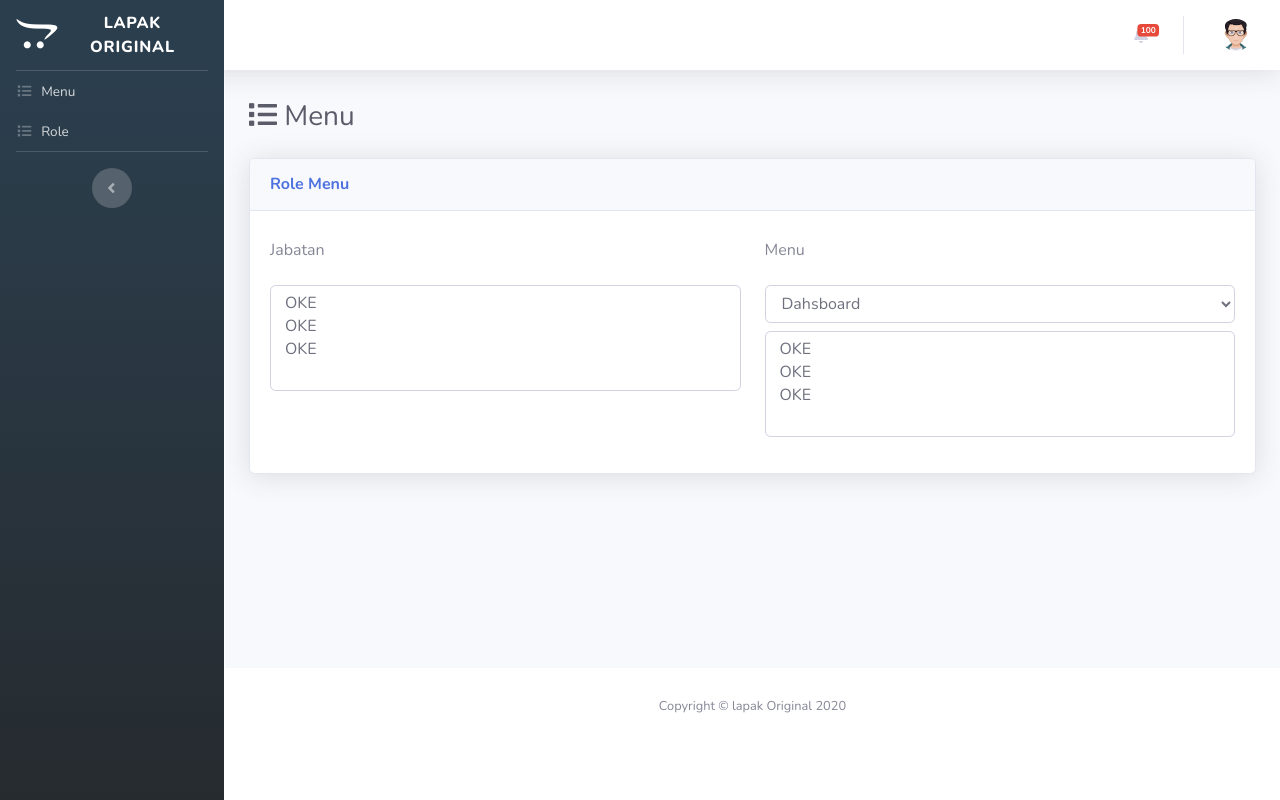
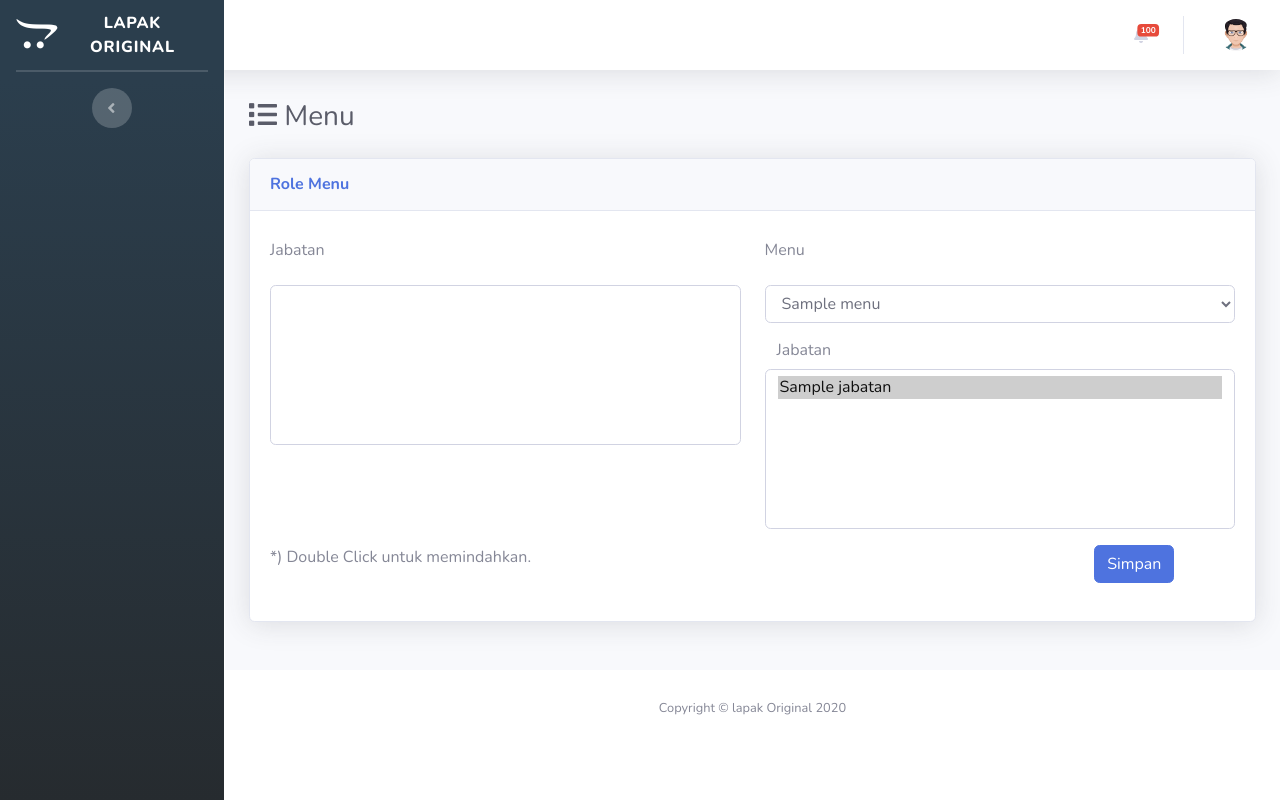
Before and after one commit to WillyFaq/lapakoriginal, a CodeIgniter app: page /database/index.php/menu/role in a window 1280 px wide. Run offline with CodeIgniter, Linux system fonts and the light colour scheme; the visitor is signed in with stand-in values (Sample User, id 1); tables that the repository leaves empty or names only in its code hold one stand-in row (values such as "Sample post"); lists and menus that the app fills with data are empty.

Commit message:
new repo

```diff
--- a/application/controllers/Menu.php
+++ b/application/controllers/Menu.php
@@ -10,6 +10,7 @@ class Menu extends CI_Controller {
 	public function __construct() {
 		parent::__construct();
 		$this->load->model("Menu_model", "", TRUE);
+		$this->load->model("User_model", "", TRUE);
 	}
 
 	public function gen_table()
@@ -162,7 +163,57 @@ class Menu extends CI_Controller {
 						"ket" => "Role",
 						"role" => "menu/update_role"
 						);
+		$data['jabatan_all'] = $this->User_model->get_all_jabatan()->result();
+		$data['menu_all'] = $this->Menu_model->get_all()->result();
 		$this->load->view('index', $data);
+	}
+
+	public function load_jabatan_role($id_menu)
+	{
+		$data = [];
+		$ret = '<select class="form-control" name="role[]" id="cb_role" multiple style="height: 160px;" ondblclick="hapus_role(this)">';
+		$q = $this->Menu_model->get_role($id_menu);
+		$res = $q->result();
+		$id_jbt = [];
+		foreach ($res as $row) {
+			$ret .= "<option value='$row->id_jabatan' selected >$row->nama_jabatan</option>";
+			$id_jbt[] = $row->id_jabatan;
+		}
+		$ret .= '</select>';
+		$data['jabatan2'] =  $ret;
+
+		$ret = '<select class="form-control" name="jabatan" id="list-jabatan" multiple style="height: 160px;" ondblclick="hapus_jabatan(this)">';
+		$q2  = $this->User_model->get_all_jabatan();
+		if(!empty($id_jbt)){
+			$q2  = $this->Menu_model->get_jabatan_role($id_jbt);
+		}
+		$res2 = $q2->result();
+		foreach ($res2 as $row) {
+			$ret .= "<option value='$row->id_jabatan' selected >$row->nama_jabatan</option>";
+		}
+		$ret .= '</select>';
+		$data['jabatan1'] =  $ret;
+		//print_pre($data);
+		echo json_encode($data);
+	}
+
+	public function update_role()
+	{
+		$role = $this->input->post("role");
+		$data = [];
+		foreach ($role as $k => $v) {
+			$data[$k]['id_jabatan'] = $v;
+			$data[$k]['id_menu'] = $this->input->post('menu');
+			$data[$k]['access'] = "CRUD";
+			$data[$k]['sts_role'] = "1";
+		}
+		if($this->Menu_model->add_role($data)){
+			alert_notif("success");
+			redirect('menu/role');
+		}else{
+			alert_notif("danger");
+			redirect('menu/ubah/'.e_url($id));
+		}
 	}
 }
 
--- a/application/controllers/Pengiriman.php
+++ b/application/controllers/Pengiriman.php
@@ -32,8 +32,10 @@ class Pengiriman extends CI_Controller {
 
 			foreach ($res as $row){
 				$sts = '<span class="badge badge-success">Sudah dikirim</span>';
+				$btn_update = anchor('pengiriman/ubah/'.e_url($row->id_pengiriman),'<span class="fa fa-check"></span>',array( 'title' => 'Ubah', 'class' => 'btn btn-success btn-xs', 'data-toggle' => 'tooltip'));
 				if($row->status_pengiriman==1){
 					$sts = '<span class="badge badge-info">Sudah diterima</span>';
+					$btn_update = '';
 				}
 				$this->table->add_row(	++$i,
 							$row->id_transaksi,
@@ -45,7 +47,7 @@ class Pengiriman extends CI_Controller {
 							$sts,
 							anchor('pengiriman/detail/'.e_url($row->id_pengiriman),'<span class="fa fa-eye"></span>',array( 'title' => 'Detail', 'class' => 'btn btn-warning btn-xs', 'data-toggle' => 'tooltip'))
 							.'&nbsp;'.
-							anchor('pengiriman/ubah/'.e_url($row->id_pengiriman),'<span class="fa fa-check"></span>',array( 'title' => 'Ubah', 'class' => 'btn btn-success btn-xs', 'data-toggle' => 'tooltip'))
+							$btn_update
 						);
 			}
 		}
--- a/application/models/Menu_model.php
+++ b/application/models/Menu_model.php
@@ -9,7 +9,11 @@ class Menu_model extends CI_Model {
 	}
 
 	var $table = 'menu';
+	var $join = 'menu_role';
+	var $join2 = 'jabatan';
 	var $pk = 'id_menu';
+	var $fk = 'id_role';
+	var $fk2 = 'id_jabatan';
 
 	public function get_all()
 	{
@@ -41,6 +45,8 @@ class Menu_model extends CI_Model {
 	{
 		$this->db->select('*');
 		$this->db->from($this->table);
+		$this->db->join($this->join, $this->join.'.'.$this->pk.' = '.$this->table.'.'.$this->pk);
+		$this->db->join($this->join2, $this->join.'.'.$this->fk2.' = '.$this->join2.'.'.$this->fk2);
 		$this->db->where($id);
 		$this->db->order_by('order_menu', 'asc');
 		return $this->db->get();
@@ -72,6 +78,36 @@ class Menu_model extends CI_Model {
 		return $this->db->delete($this->table, array($this->pk => $id));
 	}
 
+	////////////////////////////////////////////////////////////////////////
+
+	public function get_jabatan_role($data)
+	{
+		$this->db->where_not_in($this->fk2, $data);
+		return $this->db->get($this->join2);
+	}
+
+	public function get_role($id)
+	{
+		$this->db->select('*');
+		$this->db->from($this->join);
+		$this->db->join($this->join2, $this->join.'.'.$this->fk2.' = '.$this->join2.'.'.$this->fk2);
+		$this->db->where('id_menu', $id);
+		return $this->db->get();
+	}
+
+	public function add_role($data)
+	{
+		$this->db->delete($this->join, array('id_menu' => $data[0]['id_menu']));
+		foreach ($data as $k => $v) {
+			$ret[] = $this->db->insert($this->join, $v);
+		}
+		if(in_array(false, $ret)){
+			return false;
+		}else{
+			return true;
+		}
+		//return $this->db->insert_batch($this->join, $data);
+	}
 
 }
 
--- a/application/views/menu_view.php
+++ b/application/views/menu_view.php
@@ -79,22 +79,35 @@
                        <label for="menu" class="col-sm-6 col-form-label">Menu</label>
                     </div>
                     <div class="form-group row">
+                        <?php ///print_pre($menu_all); ?>
                         <div class="col-sm-6">
-                            <select class="form-control" name="fruit" multiple>
-                                <option value="1">OKE</option>
-                                <option value="1">OKE</option>
-                                <option value="1">OKE</option>
+                            <div class="load_jabatan1">
+                                <select class="form-control" name="jabatan" id="list-jabatan" multiple style="height: 250px;">
+                                    <?php foreach($jabatan_all as $jrow): ?>
+                                    <option value="<?= $jrow->id_jabatan; ?>"><?= $jrow->nama_jabatan; ?></option>
+                                    <?php endforeach; ?>
                                 </select>
                             </div>
+                        </div>
                         <div class="col-sm-6">
-                            <select name="menu" id="menu" class="form-control mb-2">
-                                <option value="0">Dahsboard</option>
+                            <select name="menu" id="cb_menu" class="form-control mb-2">
+                                <?php foreach($menu_all as $mrow): ?>
+                                <option value="<?= $mrow->id_menu; ?>"><?= $mrow->nama_menu; ?></option>
+                                <?php endforeach; ?>
                             </select>
-                            <select class="form-control" name="fruit" multiple>
-                                <option value="1">OKE</option>
-                                <option value="1">OKE</option>
-                                <option value="1">OKE</option>
+                            <label for="role" class="col-sm-6 col-form-label">Jabatan</label>
+                            <div class="load_jabatan">
+                                <select class="form-control" name="role[]" id="cb_role" multiple style="height: 160px;">
                                 </select>
+                            </div>
+                        </div>
+                    </div>
+                    <div class="form-group row">
+                        <div class="col-sm-10">
+                            <p>*) Double Click untuk memindahkan.</p>
+                        </div>
+                        <div class="col-sm-2">
+                            <input type="submit" class="btn btn-primary" name="btnSimpan" value="Simpan">
                         </div>
                     </div>
                 </form>
@@ -154,7 +167,67 @@
             var v = $(this).val();
             $(".load_icon").load("<?= base_url("menu/fa_list") ?>/"+v);
         });
+
+        load_combobox(1);
+        //$(".load_jabatan").load('<?= base_url("menu/load_jabatan_role/1"); ?>');
+        $("#cb_menu").change(function(){
+            var v = $(this).val();
+            load_combobox(v);
+            //$(".load_jabatan").load('<?= base_url("menu/load_jabatan_role/"); ?>'+v);
         });
+
+        $("#list-jabatan").dblclick(function(){
+            var v = $(this).val();
+            var txt = $("#list-jabatan>option[value='"+v+"']").text();
+            var opt = "<option value='"+v+"' selected>"+txt+"</option>";
+            if(txt!=""){
+                $("#cb_role").append(opt);
+                $("#list-jabatan>option[value='"+v+"']").remove();
+            }
+        });
+        $("#cb_role").dblclick(function(){
+            var v = $(this).val();
+            var txt = $("#cb_role>option[value='"+v+"']").text();
+            var opt = "<option value='"+v+"' selected>"+txt+"</option>";
+            if(txt!=""){
+                $("#list-jabatan").append(opt);
+                $("#cb_role>option[value='"+v+"']").remove();
+            }
+        });
+    });
+
+    function hapus_jabatan(ini) {
+        var v = $(ini).val();
+        var txt = $("#list-jabatan>option[value='"+v+"']").text();
+        var opt = "<option value='"+v+"' selected>"+txt+"</option>";
+        if(txt!=""){
+            $("#cb_role").append(opt);
+            $("#list-jabatan>option[value='"+v+"']").remove();
+        }
+    }
+    function hapus_role(ini) {
+        var v = $(ini).val();
+            var txt = $("#cb_role>option[value='"+v+"']").text();
+            var opt = "<option value='"+v+"' selected>"+txt+"</option>";
+            if(txt!=""){
+                $("#list-jabatan").append(opt);
+                $("#cb_role>option[value='"+v+"']").remove();
+            }
+    }
+
+    function load_combobox(id) {
+        $.ajax({
+            url: "<?= base_url("menu/load_jabatan_role/"); ?>"+id,
+            success: function(result){
+                //$("#div1").html(result);
+                //console.log(result);
+                var data = JSON.parse(result);
+                //console.log(data);
+                $(".load_jabatan").html(data.jabatan2);
+                $(".load_jabatan1").html(data.jabatan1);
+            }
+        });
+    }
 
     function pilih_icon(icn) {
         console.log(icn);
--- a/application/views/templates/sidebar.php
+++ b/application/views/templates/sidebar.php
@@ -1,7 +1,8 @@
 <?php
 
-    $q = $this->Menu_model->get_menu();
+    $q = $this->Menu_model->get_where(["level" => $this->session->userdata('user')->level]);
     $res = $q->result_array();
+    //echo $this->db->last_query();
     $menu = [];
     foreach ($res as $row) {
         $menu[$row['parent_menu']][] = $row;
@@ -21,7 +22,7 @@
         }
     }
 ?>
-<li class="nav-item" id="menu">
+<!-- <li class="nav-item" id="menu">
     <a class="nav-link" href="<?= base_url('menu'); ?>">
         <i class="fas fa-fw fa-list"></i>
         <span>Menu</span>
@@ -33,3 +34,4 @@
         <span>Role</span>
     </a>
 </li>
+ -->
```
Lines whose indentation alone changed are shown as unchanged.
